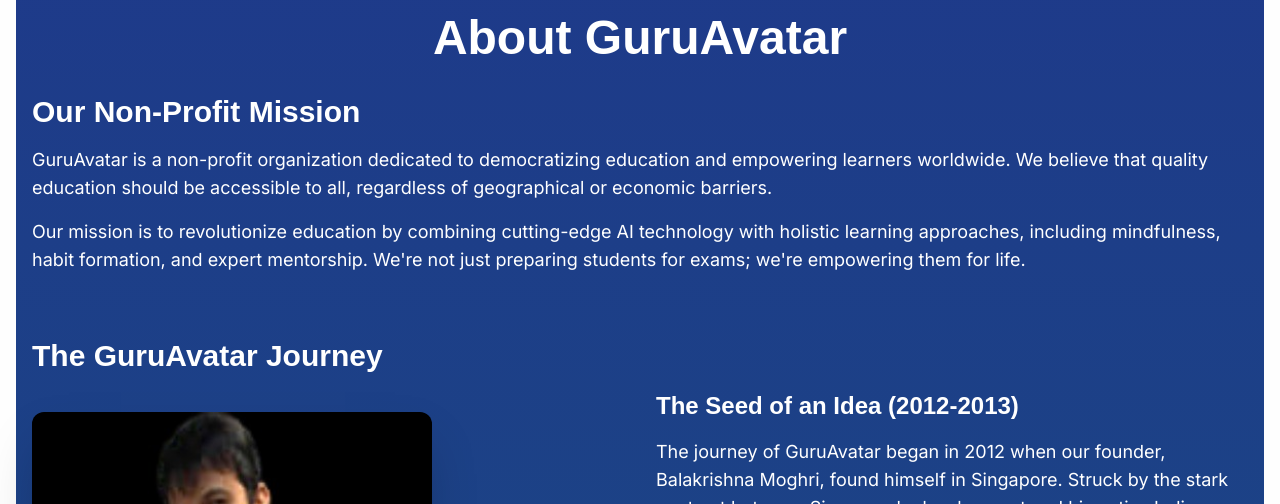
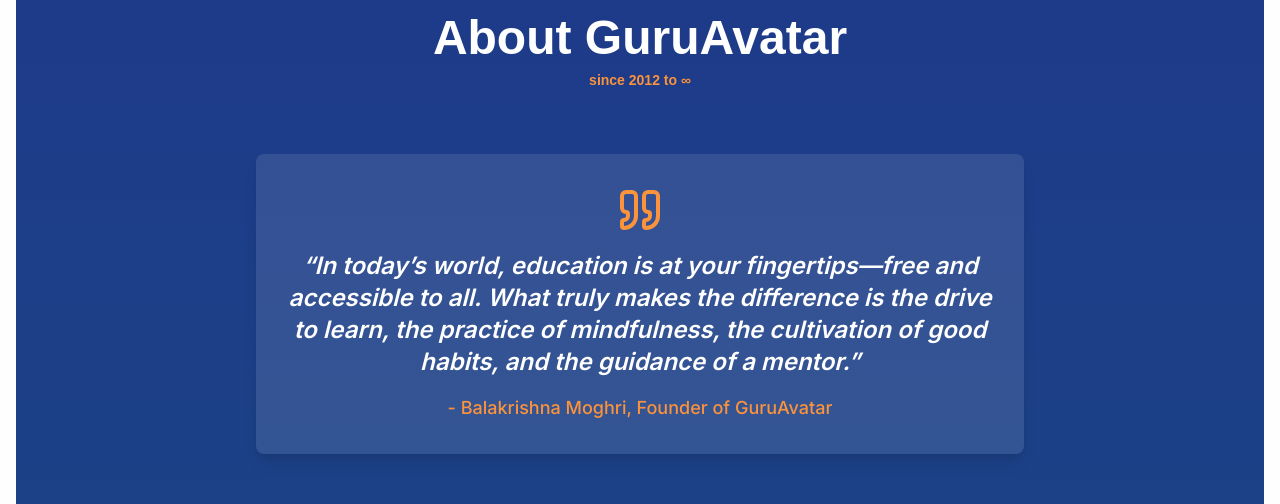
Before and after one commit to moghribalakrishna/GuruAvatar.org, a Next.js app: page /about in a window 1280 px wide. Shown: the part 218-722 px from the top of the page. Built offline with nearby package versions, Linux system fonts and the light colour scheme; no server answers.

Commit message:
Improving About page

```diff
--- a/app/about/page.tsx
+++ b/app/about/page.tsx
@@ -4,7 +4,7 @@ import React from 'react';
 import Image from 'next/image';
 import { motion } from 'framer-motion';
 import Link from 'next/link';
-import { ArrowRight, Users, Target, Zap, BookOpen, Brain } from 'lucide-react';
+import { ArrowRight, Users, Target, Zap, BookOpen, Brain, Quote } from 'lucide-react';
 
 export default function About() {
   return (
@@ -17,7 +17,26 @@ export default function About() {
           transition={{ duration: 0.5 }}
         >
           About GuruAvatar
+          <span className="block text-sm text-orange-400 mt-2">
+            since 2012 to ∞
+          </span>
         </motion.h1>
+        <section className="my-16">
+          <motion.div
+            className="bg-white bg-opacity-10 p-8 rounded-lg shadow-lg text-center max-w-3xl mx-auto"
+            initial={{ opacity: 0, y: 20 }}
+            animate={{ opacity: 1, y: 0 }}
+            transition={{ duration: 0.5, delay: 0.2 }}
+          >
+            <Quote className="w-12 h-12 mx-auto text-orange-400 mb-4" />
+            <p className="text-2xl font-semibold mb-4 italic">
+              “In today’s world, education is at your fingertips—free and accessible to all. What truly makes the difference is the drive to learn, the practice of mindfulness, the cultivation of good habits, and the guidance of a mentor.”
+            </p>
+            <p className="text-lg font-medium text-orange-400">
+              - Balakrishna Moghri, Founder of GuruAvatar
+            </p>
+          </motion.div>
+        </section>
 
         <section className="mb-16">
           <motion.h2
```
